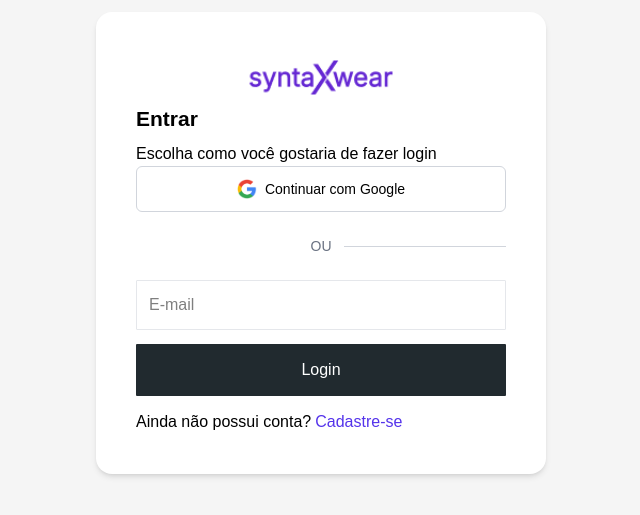
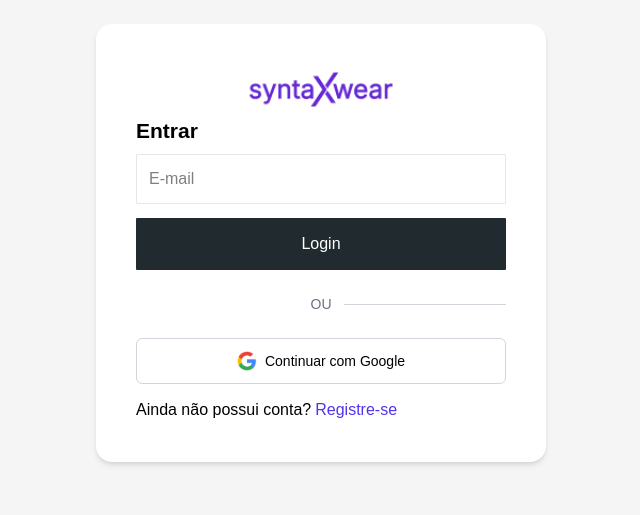
Before and after one commit to pablotq/syntax-wear-app, a React (Vite) app: page /sign-in in a window 1280 px wide. Shown: the part 157-672 px from the top of the page, without its empty margins (319-959 px from the left). Built offline with nearby package versions, Linux system fonts and the light colour scheme; a web font is replaced by a local one.

Commit message:
style telas de sig-ni e sign-up

```diff
--- a/src/pages/_auth/sign-in.tsx
+++ b/src/pages/_auth/sign-in.tsx
@@ -16,21 +16,18 @@
           <Logo />
 
           <h2 className='font-bold text-[21px] mb-2'>Entrar</h2>
+          <LoginForm />
 
-          <p>Escolha como você gostaria de fazer login</p>
+          <Separator />
 
           <button className='w-full flex items-center justify-center gap-2 border border-gray-300 rounded-md py-3 hover:bg-gray-50 transition cursor-pointer'>
-          <img src={GoogleIcon} alt="Google Icon"
-          className="w-5 h-5"/>
-          <span className='text-sm font-medium'>Continuar com Google</span>
-        </button>
-
-        <Separator />
-
-          <LoginForm />
+            <img src={GoogleIcon} alt="Google Icon"
+              className="w-5 h-5" />
+            <span className='text-sm font-medium'>Continuar com Google</span>
+          </button>
 
           <p className='mt-3.5'>Ainda não possui conta?
-            <Link to="/sign-up" className='ml-1 text-[#5433EB] hover:underline '>Cadastre-se</Link>
+            <Link to="/sign-up" className='ml-1 text-[#5433EB] hover:underline '>Registre-se</Link>
           </p>
         </div>
       </div>
--- a/src/pages/_auth/sign-up.tsx
+++ b/src/pages/_auth/sign-up.tsx
@@ -23,7 +23,7 @@
         </button>
 
         <p className="text-sm text-gray-600 mt-6 text-center">Já tem uma conta?
-          <Link to="/sign-in" className='text-[#5433EB] hover:underline ml-1'>Entrar</Link>
+          <Link to="/sign-in" className='text-[#5433EB] hover:underline ml-1'>Login</Link>
         </p>
       </div>
     </section>
```
